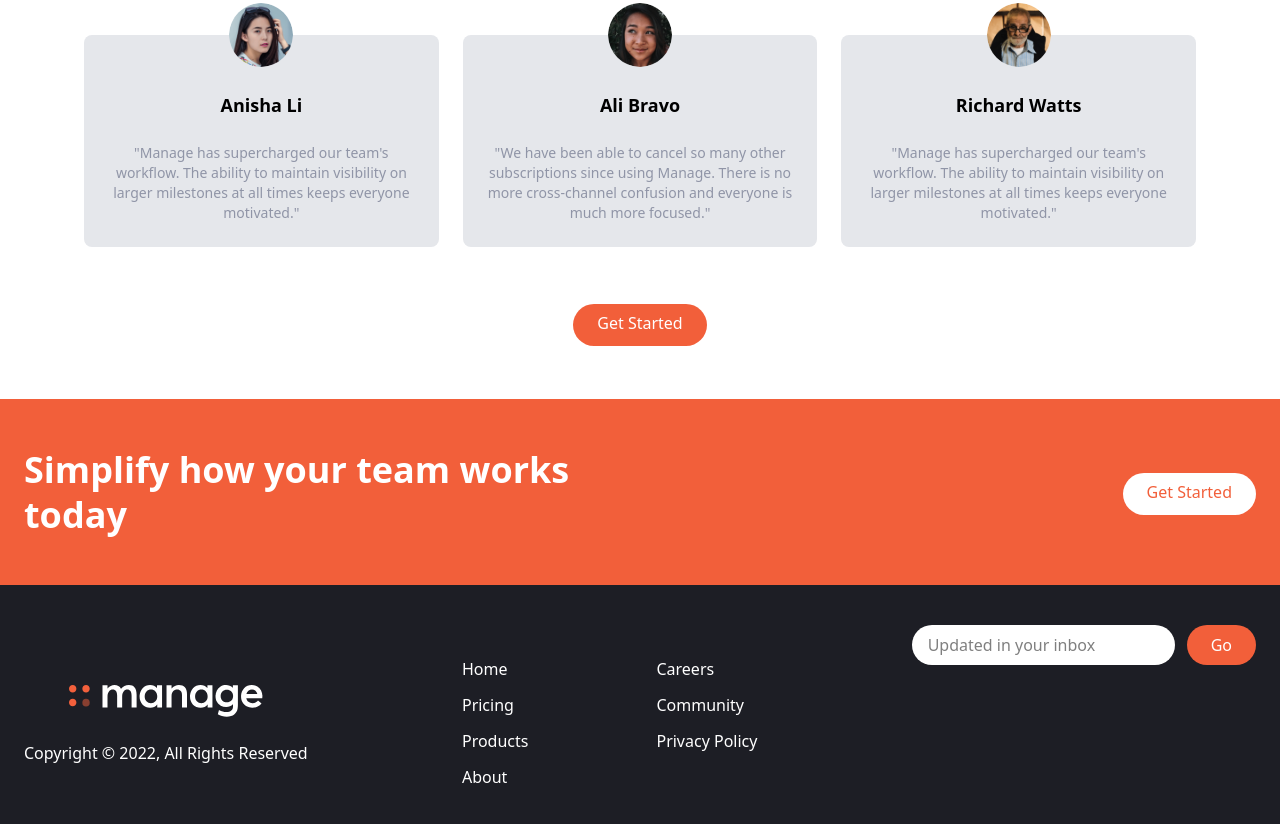
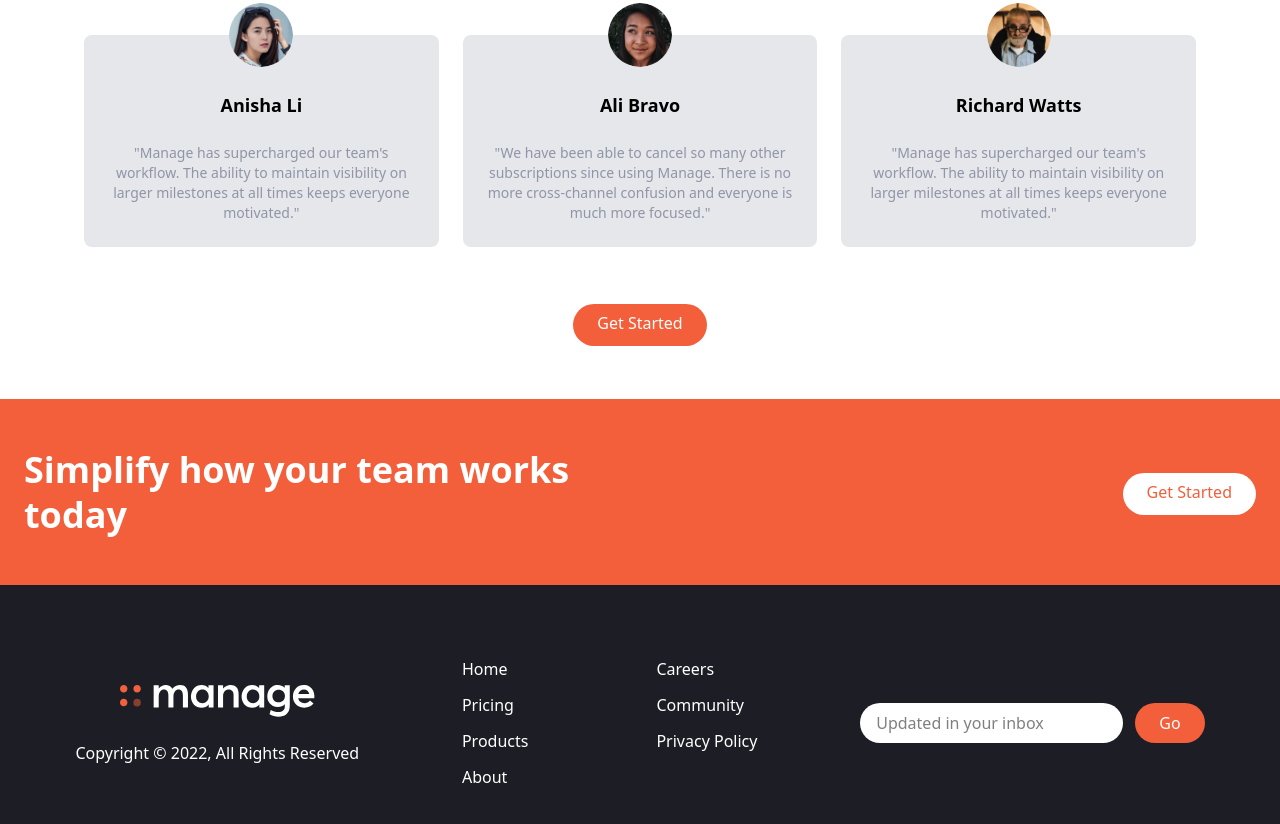
Before and after one commit to ArnaudHalvick/tailwind-css-page, a website: page src/index.html in a window 1280 px wide. Shown: the part 1338-2162 px from the top of the page. Drawn offline with Linux system fonts and the light colour scheme.

Commit message:
Some final fixes to spacing on footer

```diff
--- a/src/index.html
+++ b/src/index.html
@@ -291,7 +291,7 @@
     <footer class="bg-very-dark-blue">
       <!-- Flex Container -->
       <div
-        class="container flex flex-col-reverse px-6 py-10 mx-auto space-y-8 md:flex-row md:justify-between"
+        class="container flex flex-col-reverse px-6 py-10 mx-auto space-y-8 md:flex-row lg:justify-between xl:justify-around"
       >
         <!-- Logo and social links container -->
         <div class="flex flex-col-reverse items-center space-y-12">
@@ -320,7 +320,7 @@
         </div>
 
         <!-- Input Container -->
-        <div class="flex flex-col">
+        <div class="flex flex-col justify-center">
           <form>
             <div class="flex space-x-3 justify-center">
               <input
```
Also changed, not shown: src/output.css.
